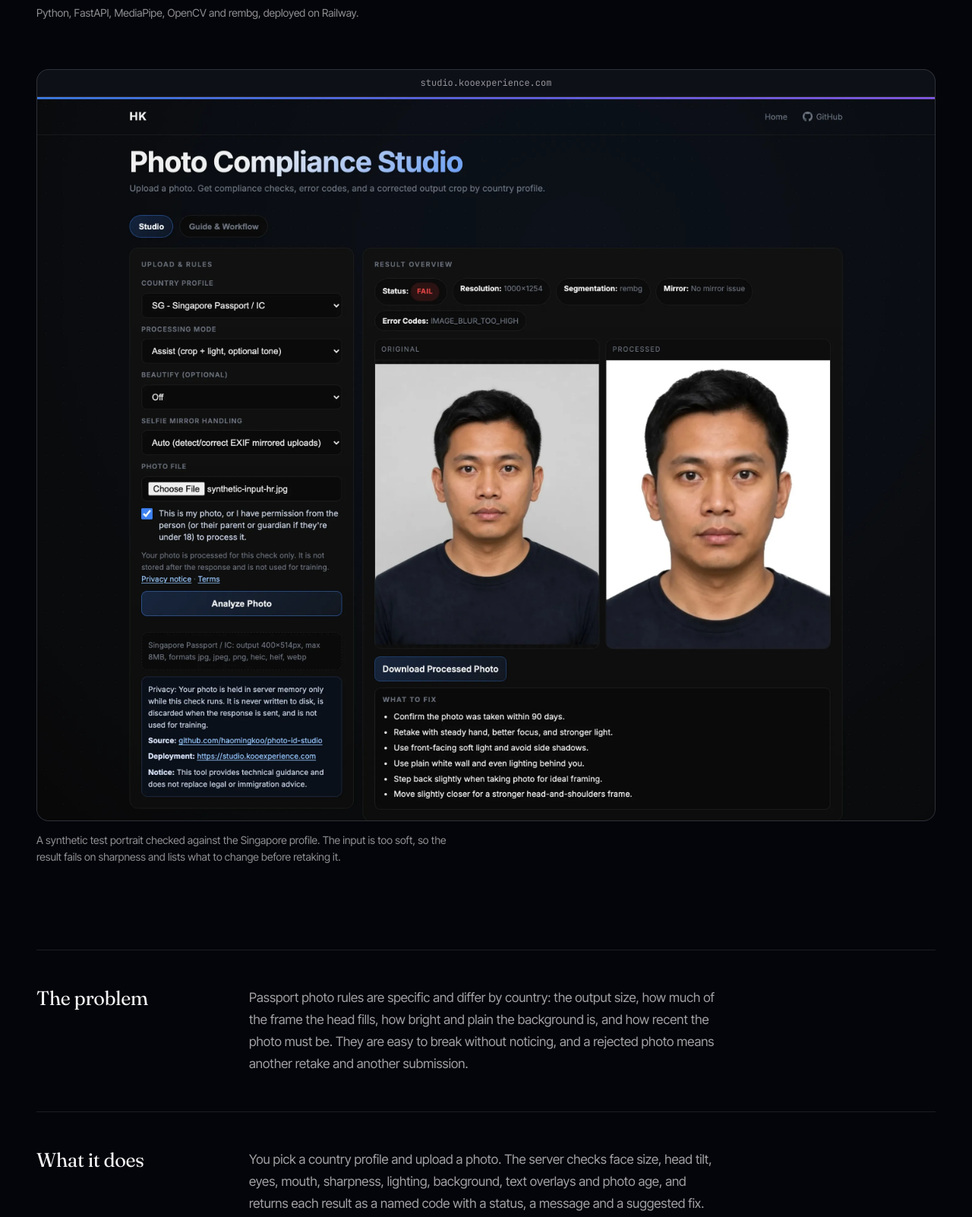
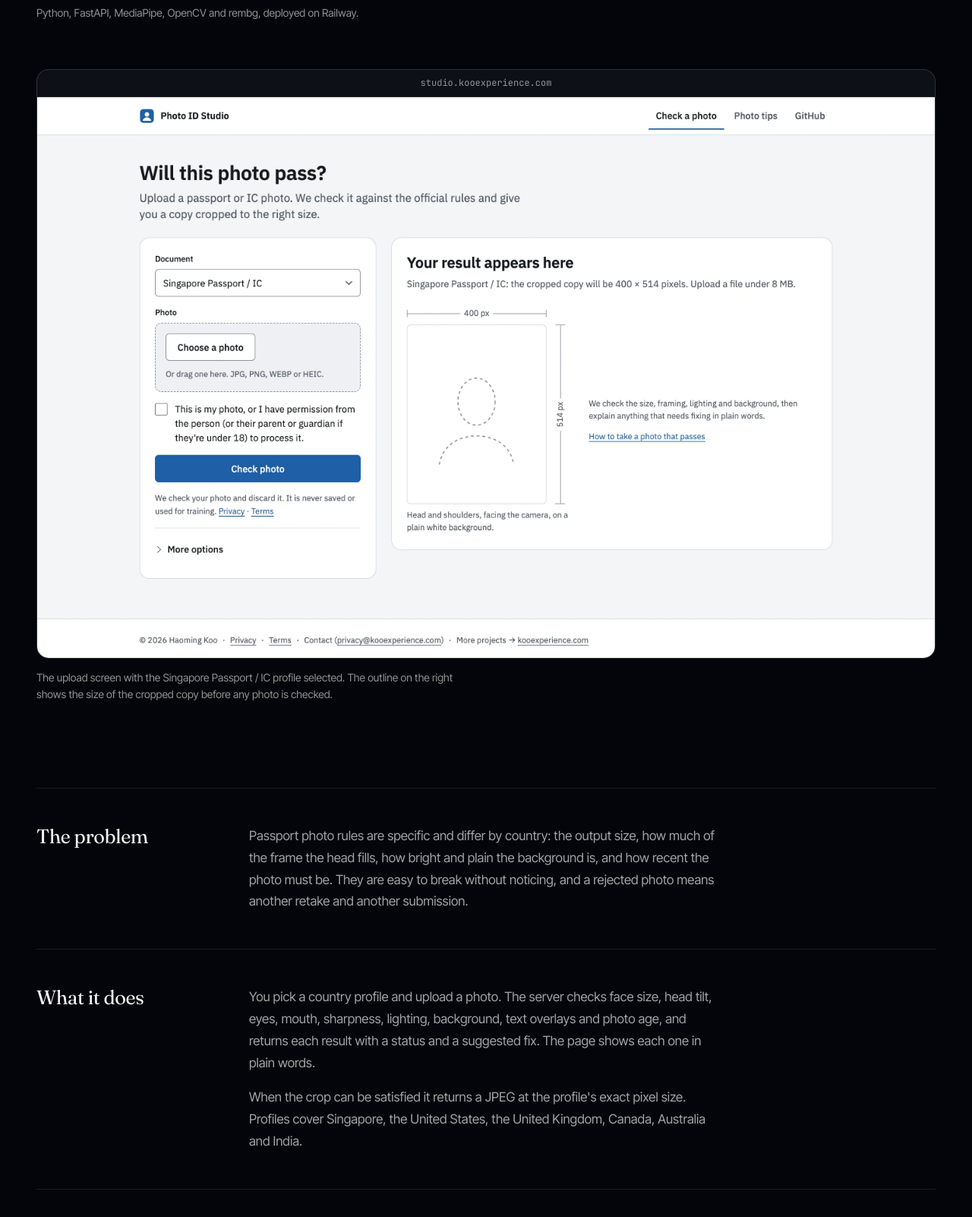
Before and after one commit to haomingkoo/haomingkoo.github.io, a website: page projects/photo-compliance-studio.html in a window 1280 px wide. Shown: the part 460-2062 px from the top of the page at 76% size. Drawn offline with Linux system fonts and the light colour scheme.

Commit message:
fix(projects): show redesigned Studio and Seasons apps (#72)
Re-capture both live apps at 1440px (2x). Studio now shows the upload
screen rather than a processed portrait. Update Studio alt text, caption
and copy now that results appear in plain words instead of raw codes.

Co-authored-by: Haoming Koo <haoming@kooexperience.com>

```diff
--- a/projects/photo-compliance-studio.html
+++ b/projects/photo-compliance-studio.html
@@ -16,11 +16,11 @@
     <meta property="og:description" content="Checks a passport or ID photo against a country's rules, says what to fix, and returns a crop at the right size." />
     <meta property="og:url" content="https://kooexperience.com/projects/photo-compliance-studio.html" />
     <meta property="og:type" content="article" />
-    <meta property="og:image" content="https://kooexperience.com/assets/images/projects/photo-compliance-studio/studio-desktop.webp" />
+    <meta property="og:image" content="https://kooexperience.com/assets/images/projects/photo-compliance-studio/studio-upload-desktop.webp" />
     <meta name="twitter:card" content="summary_large_image" />
     <meta name="twitter:title" content="Photo ID Studio" />
     <meta name="twitter:description" content="Checks a passport or ID photo against a country's rules, says what to fix, and returns a crop at the right size." />
-    <meta name="twitter:image" content="https://kooexperience.com/assets/images/projects/photo-compliance-studio/studio-desktop.webp" />
+    <meta name="twitter:image" content="https://kooexperience.com/assets/images/projects/photo-compliance-studio/studio-upload-desktop.webp" />
 
     <link rel="stylesheet" href="/assets/fonts/fonts.css" />
     <link rel="stylesheet" href="/system/tokens.css" />
@@ -62,9 +62,9 @@
       <figure class="case-figure">
         <div class="frame">
           <div class="frame-bar" aria-hidden="true">studio.kooexperience.com</div>
-          <img src="/assets/images/projects/photo-compliance-studio/studio-desktop.webp" width="2880" height="2320" alt="Photo ID Studio with the Singapore profile selected. A synthetic test portrait is shown next to its processed crop, with a FAIL status for image blur and a list of fixes." />
+          <img src="/assets/images/projects/photo-compliance-studio/studio-upload-desktop.webp" width="2880" height="1800" alt="Photo ID Studio upload screen headed &ldquo;Will this photo pass?&rdquo;, with a document picker set to Singapore Passport / IC, a photo upload area, a consent checkbox and a Check photo button, next to an outline showing the 400 by 514 pixel output size." />
         </div>
-        <figcaption>A synthetic test portrait checked against the Singapore profile. The input is too soft, so the result fails on sharpness and lists what to change before retaking it.</figcaption>
+        <figcaption>The upload screen with the Singapore Passport / IC profile selected. The outline on the right shows the size of the cropped copy before any photo is checked.</figcaption>
       </figure>
 
       <div class="case-body">
@@ -78,7 +78,7 @@
         <section class="case-section">
           <h2>What it does</h2>
           <div class="case-text">
-            <p>You pick a country profile and upload a photo. The server checks face size, head tilt, eyes, mouth, sharpness, lighting, background, text overlays and photo age, and returns each result as a named code with a status, a message and a suggested fix.</p>
+            <p>You pick a country profile and upload a photo. The server checks face size, head tilt, eyes, mouth, sharpness, lighting, background, text overlays and photo age, and returns each result with a status and a suggested fix. The page shows each one in plain words.</p>
             <p>When the crop can be satisfied it returns a JPEG at the profile's exact pixel size. Profiles cover Singapore, the United States, the United Kingdom, Canada, Australia and India.</p>
           </div>
         </section>
@@ -106,7 +106,7 @@
         <section class="case-section">
           <h2>Results</h2>
           <div class="case-text">
-            <p>The app is live with six country profiles. Every result is a list of codes such as <code>FACE_HEIGHT_BORDERLINE</code> or <code>BACKGROUND_NOT_COMPLIANT</code>, so the user sees exactly which rule a photo missed. It gives technical guidance only, not legal or immigration advice.</p>
+            <p>The app is live with six country profiles. Each check comes back from the server as a named code, such as <code>FACE_HEIGHT_BORDERLINE</code>, and the page turns it into a plain-language note on what to fix. It gives technical guidance only, not legal or immigration advice.</p>
           </div>
         </section>
       </div>
```
Also changed, not shown: projects/japan-in-seasons.html (+3 -3 lines), assets/images/projects/japan-in-seasons/koyo-map-desktop.webp (deleted), assets/images/projects/japan-in-seasons/seasons-koyo-desktop.webp (added), assets/images/projects/photo-compliance-studio/studio-desktop.webp (deleted), assets/images/projects/photo-compliance-studio/studio-upload-desktop.webp (added).
